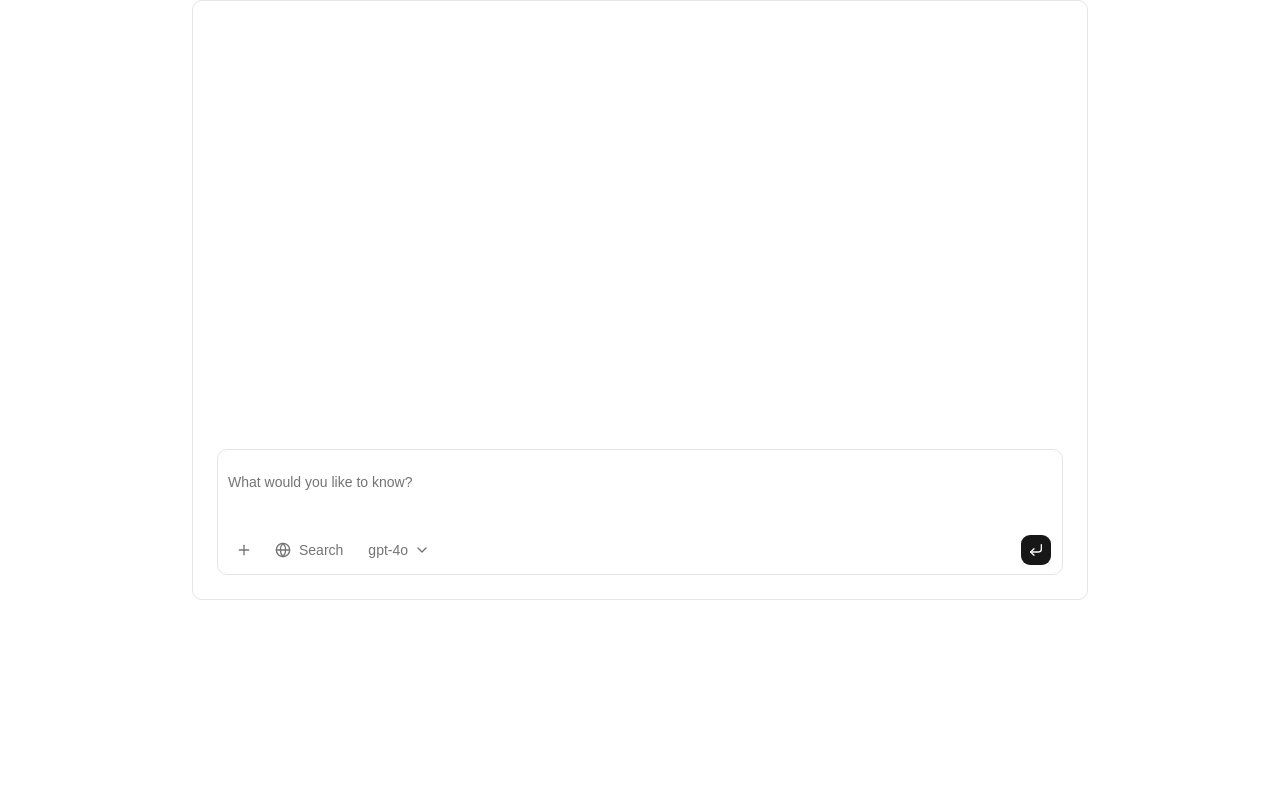
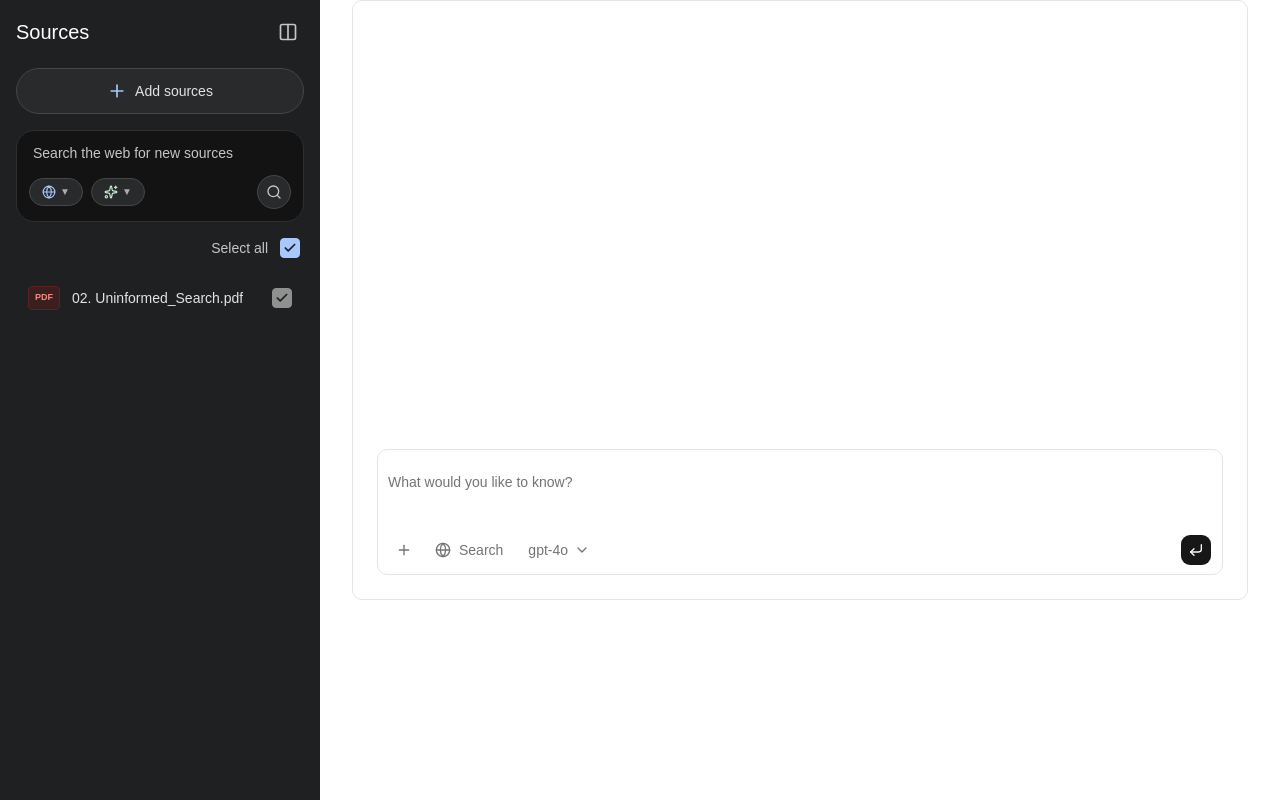
Before and after one commit to Muhtasim-Zawad/BujhAi, a React (Vite) app in the folder frontend/: page / in a window 1280 px wide. Built offline with nearby package versions, Linux system fonts and the light colour scheme.

Commit message:
configured motion, added left sources sidebar

```diff
--- a/frontend/package.json
+++ b/frontend/package.json
@@ -24,6 +24,7 @@
     "clsx": "^2.1.1",
     "cmdk": "^1.1.1",
     "lucide-react": "^1.23.0",
+    "motion": "^12.42.2",
     "nanoid": "^5.1.16",
     "react": "^19.2.7",
     "react-dom": "^19.2.7",
--- a/frontend/src/App.jsx
+++ b/frontend/src/App.jsx
@@ -1,8 +1,14 @@
 // import Canvas from "./components/layout/Canvas";
 import InputDemo from "./components/layout/DemoConversation";
+import SourcesSidebar from "./components/layout/SourcesSidebar";
 
 function App() {
-	return <InputDemo />;
+	return (
+		<div style={{ display: "flex" }}>
+			<SourcesSidebar />
+			<InputDemo />
+		</div>
+	);
 }
 
 export default App;
--- a/frontend/src/components/layout/DemoConversation.jsx
+++ b/frontend/src/components/layout/DemoConversation.jsx
@@ -68,35 +68,64 @@ const models = [
 ];
 
 const InputDemo = () => {
-	// Fixed: Removed TypeScript type assertions <string> and <boolean>
 	const [text, setText] = useState("");
 	const [model, setModel] = useState(models[0].id);
 	const [useWebSearch, setUseWebSearch] = useState(false);
 
-	const { messages, status, sendMessage } = useChat();
+	// const { messages, status, sendMessage } = useChat();
 
-	// Fixed: Removed (message: PromptInputMessage) type typing
-	const handleSubmit = (message) => {
+	// const handleSubmit = (message) => {
+	// 	const hasText = Boolean(message.text);
+	// 	const hasAttachments = Boolean(message.files?.length);
+
+	// 	if (!(hasText || hasAttachments)) {
+	// 		return;
+	// 	}
+
+	// 	sendMessage(
+	// 		{
+	// 			text: message.text || "Sent with attachments",
+	// 			files: message.files,
+	// 		},
+	// 		{
+	// 			body: {
+	// 				model: model,
+	// 				webSearch: useWebSearch,
+	// 			},
+	// 		},
+	// 	);
+	// 	setText("");
+	// };
+
+	const [messages, setMessages] = useState([]);
+	const [status, setStatus] = useState("ready");
+
+	const handleSubmit = async (message) => {
 		const hasText = Boolean(message.text);
 		const hasAttachments = Boolean(message.files?.length);
+		if (!(hasText || hasAttachments)) return;
 
-		if (!(hasText || hasAttachments)) {
-			return;
-		}
+		const userMessage = {
+			id: crypto.randomUUID(),
+			role: "user",
+			parts: [{ type: "text", text: message.text || "Sent with attachments" }],
+		};
+		setMessages((prev) => [...prev, userMessage]);
+		setText("");
 
-		sendMessage(
-			{
-				text: message.text || "Sent with attachments",
-				files: message.files,
-			},
-			{
-				body: {
-					model: model,
-					webSearch: useWebSearch,
-				},
-			},
-		);
-		setText("");
+		setTimeout(() => {
+			const botMessage = {
+				id: crypto.randomUUID(),
+				role: "assistant",
+				parts: [
+					{
+						type: "text",
+						text: "This is a dummy response! Your frontend layout, attachments context, and submission setup are working perfectly.",
+					},
+				],
+			};
+			setMessages((prev) => [...prev, botMessage]);
+		}, 600);
 	};
 
 	return (
--- /dev/null
+++ b/frontend/src/components/layout/SourcesSidebar.jsx
@@ -0,0 +1,135 @@
+import React, { useState } from "react";
+import { Plus, Globe, Sparkles, Search, Columns, Check } from "lucide-react";
+
+export default function SourcesSidebar() {
+	// Mock source data state
+	const [sources, setSources] = useState([
+		{ id: "1", name: "02. Uninformed_Search.pdf", type: "pdf" },
+	]);
+
+	// Track selected items by their unique id
+	const [selectedIds, setSelectedIds] = useState(["1"]);
+
+	const toggleSelectAll = () => {
+		if (selectedIds.length === sources.length) {
+			setSelectedIds([]);
+		} else {
+			setSelectedIds(sources.map((s) => s.id));
+		}
+	};
+
+	const toggleSelectOne = (id) => {
+		if (selectedIds.includes(id)) {
+			setSelectedIds(selectedIds.filter((item) => item !== id));
+		} else {
+			setSelectedIds([...selectedIds, id]);
+		}
+	};
+
+	const isAllSelected =
+		sources.length > 0 && selectedIds.length === sources.length;
+
+	return (
+		<div className="w-[320px] h-screen bg-[#1e2022] text-[#e3e3e3] p-4 flex flex-col font-sans select-none">
+			{/* Header */}
+			<div className="flex items-center justify-between mb-5">
+				<h2 className="text-xl font-medium text-white">Sources</h2>
+				<button className="text-[#c4c7c5] hover:bg-[#2d2f31] p-1.5 rounded-lg transition-colors">
+					<Columns className="w-5 h-5" />
+				</button>
+			</div>
+
+			{/* Add Sources Button */}
+			<button className="w-full flex items-center justify-center gap-2 bg-[#282a2c] hover:bg-[#333538] text-[#e3e3e3] border border-[#444746] py-3 px-4 rounded-full transition-colors mb-4 text-sm font-medium">
+				<Plus className="w-5 h-5 text-[#a8c7fa]" />
+				Add sources
+			</button>
+
+			{/* Search Bar / Web Search Area */}
+			<div className="bg-[#131314] rounded-2xl p-3 border border-[#2d2f31] mb-4">
+				<p className="text-sm text-[#c4c7c5] px-1 mb-3">
+					Search the web for new sources
+				</p>
+				<div className="flex items-center justify-between">
+					<div className="flex gap-2">
+						{/* Globe Dropdown Button */}
+						<button className="flex items-center gap-1 bg-[#282a2c] hover:bg-[#333538] px-3 py-1.5 rounded-full text-xs text-[#e3e3e3] transition-colors border border-[#444746]">
+							<Globe className="w-3.5 h-3.5 text-[#a8c7fa]" />
+							<span className="text-[10px] opacity-70">▼</span>
+						</button>
+						{/* AI Search Dropdown Button */}
+						<button className="flex items-center gap-1 bg-[#282a2c] hover:bg-[#333538] px-3 py-1.5 rounded-full text-xs text-[#e3e3e3] transition-colors border border-[#444746]">
+							<Sparkles className="w-3.5 h-3.5 text-[#c4eed0]" />
+							<span className="text-[10px] opacity-70">▼</span>
+						</button>
+					</div>
+					{/* Action Search Action */}
+					<button className="bg-[#282a2c] hover:bg-[#333538] p-2 rounded-full transition-colors border border-[#444746]">
+						<Search className="w-4 h-4 text-[#c4c7c5]" />
+					</button>
+				</div>
+			</div>
+
+			{/* Select All Toggle */}
+			<div className="flex items-center justify-end gap-3 px-1 mb-4 text-sm">
+				<span className="text-[#c4c7c5] font-medium">Select all</span>
+				<button
+					onClick={toggleSelectAll}
+					className={`w-5 h-5 rounded flex items-center justify-center transition-colors border ${
+						isAllSelected
+							? "bg-[#a8c7fa] border-[#a8c7fa]"
+							: "border-[#8e918f] hover:bg-[#2d2f31]"
+					}`}
+				>
+					{isAllSelected && (
+						<Check className="w-3.5 h-3.5 text-[#1e2022] stroke-[3]" />
+					)}
+				</button>
+			</div>
+
+			{/* Sources List */}
+			<div className="flex-1 overflow-y-auto space-y-2">
+				{sources.map((source) => {
+					const isSelected = selectedIds.includes(source.id);
+					return (
+						<div
+							key={source.id}
+							onClick={() => toggleSelectOne(source.id)}
+							className="flex items-center justify-between p-3 rounded-xl hover:bg-[#282a2c] cursor-pointer transition-colors group"
+						>
+							<div className="flex items-center gap-3 min-w-0">
+								{/* PDF Label Icon Container */}
+								<div className="flex-shrink-0 bg-[#3b1e1e] border border-[#602020] rounded px-1.5 py-1 flex items-center justify-center">
+									<span className="text-[9px] font-bold text-[#f28b82]">
+										PDF
+									</span>
+								</div>
+								{/* File Title */}
+								<span className="text-sm truncate text-[#e3e3e3] font-normal">
+									{source.name}
+								</span>
+							</div>
+
+							{/* Checkbox item */}
+							<button
+								onClick={(e) => {
+									e.stopPropagation(); // Stops the container click event from double toggling
+									toggleSelectOne(source.id);
+								}}
+								className={`w-5 h-5 rounded flex items-center justify-center transition-colors border flex-shrink-0 ${
+									isSelected
+										? "bg-[#8e918f] border-[#8e918f]"
+										: "border-[#8e918f] group-hover:border-[#e3e3e3]"
+								}`}
+							>
+								{isSelected && (
+									<Check className="w-3.5 h-3.5 text-[#1e2022] stroke-[3]" />
+								)}
+							</button>
+						</div>
+					);
+				})}
+			</div>
+		</div>
+	);
+}
```
Also changed, not shown: 1 other file (tests, documents, lock files or other folders).
